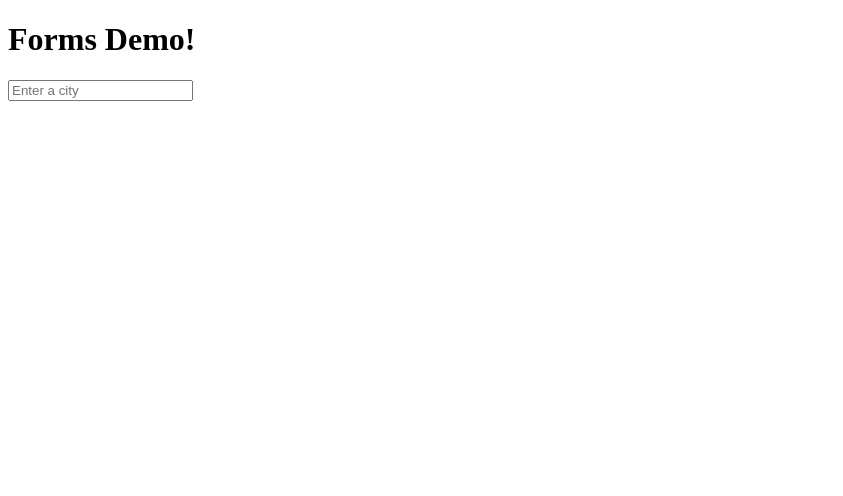
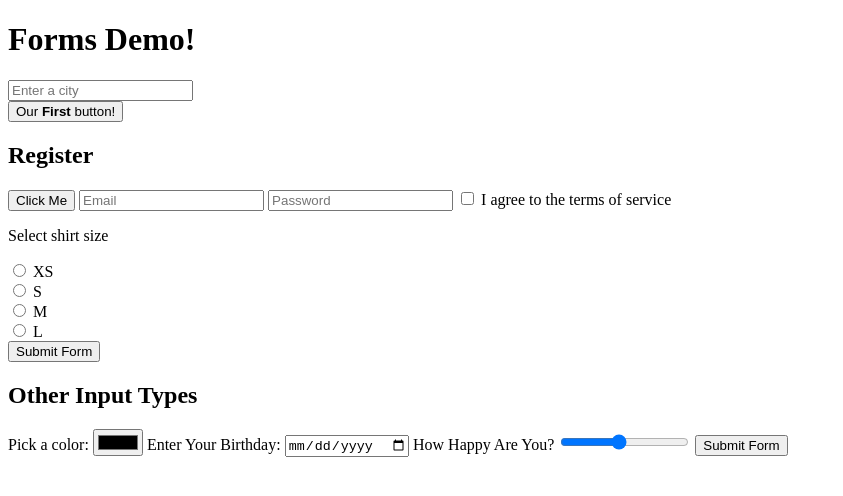
Before and after one commit to cmesias/GettingStarted, a plain HTML site: page forms.html in a window 1280 px wide. Shown: the whole page, without its empty margins (0-843 px from the left). Drawn offline with Linux system fonts and the light colour scheme.

Commit message:
add different types of input elements

```diff
--- a/forms.html
+++ b/forms.html
@@ -10,7 +10,55 @@
         <h1>Forms Demo!</h1>
         <!-- Note: All inputs in a form get sent together if all inputs are in the same form element -->
         <form>
-            <input name="city" type="text" placeholder="Enter a city">
+            <input
+            name="city"
+            type="text"
+            placeholder="Enter a city"
+            minlength="2"
+            maxlength="10"
+            required>
+
+        </form>
+        <button>Our <b>First</b> button!</button>
+
+        <h2>Register</h2>
+        <form>
+            <!-- Random button -->
+            <button type="button">Click Me</button>
+            <!-- Emails -->
+            <input type="email" name="email" placeholder="Email">
+
+            <!-- Password -->
+            <input type="password" name="password" placeholder="Password" minlength="8" maxlength="16">
+
+            <!-- Checkboxes -->
+            <input type="checkbox" name="tos-agree"> I agree to the terms of service
+
+            <!-- Radio buttons -->
+            <p>Select shirt size</p>
+            <input type="radio" name="shirt-size" value="XS"> XS <br>
+            <input type="radio" name="shirt-size" value="S"> S <br>
+            <input type="radio" name="shirt-size" value="M"> M <br>
+            <input type="radio" name="shirt-size" value="L"> L <br>
+
+            <!-- Submit Button -->
+            <!-- Notes: button elements automatically have a type="submit" to them, you can change it to type="button" os it doesn't submit forms-->
+            <button type="submit">Submit Form</button>
+
+            <!-- Submit, this type usually never used. Also you can't format the text like a button element can. -->
+            <!-- <input type="submit" value="Gooooooooooooooooo!"> -->
+        </form>
+
+        <!-- Other input types -->
+        <h2>Other Input Types</h2>
+        <form>
+
+            <!-- Color picker -->
+            Pick a color: <input type="color" name="color">
+            Enter Your Birthday: <input type="date" name="birthday">
+            How Happy Are You? <input type="range" name="happiness" min="1" max="10" step="2">
+            <button type="submit">Submit Form</button>
+
         </form>
 
     </body>
```
